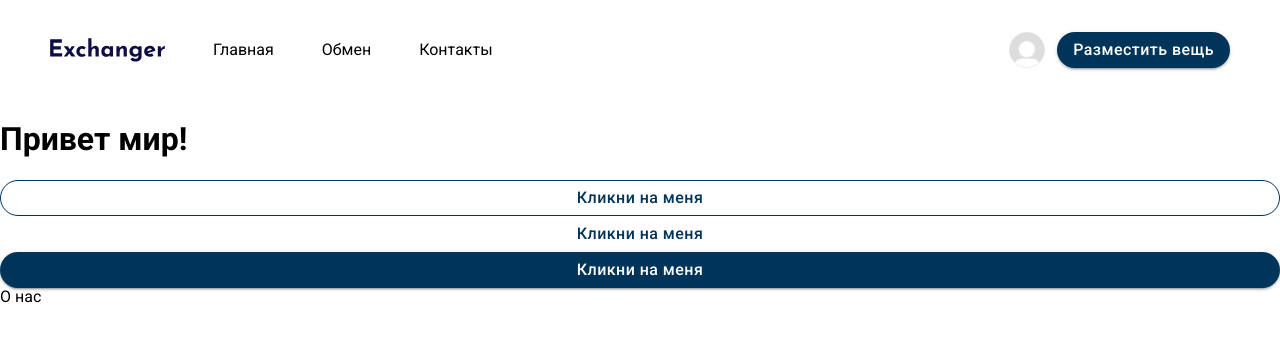
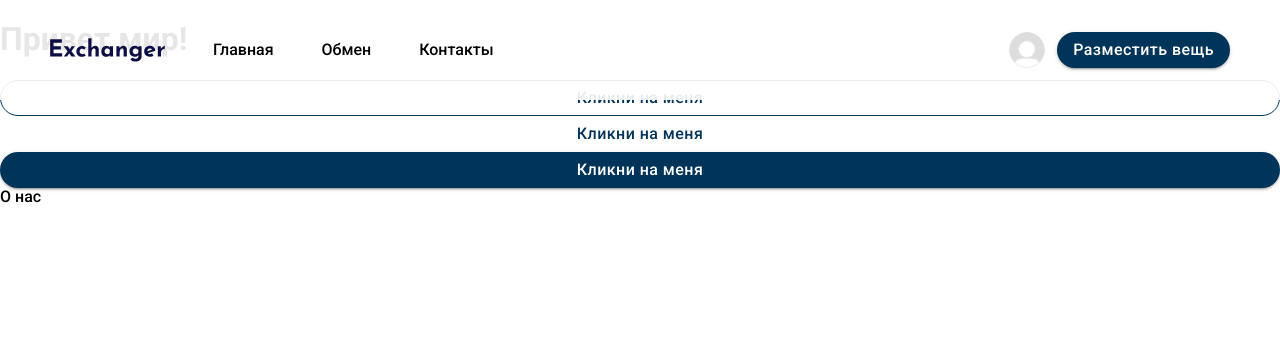
Before and after one commit to pustart/exchanger-front-dsr, a Next.js app: page / in a window 1280 px wide. Shown: the top 342 px of the page. Built offline with nearby package versions, Linux system fonts and the light colour scheme.

Commit message:
feat: add default page layout

```diff
--- a/src/styles/global.css
+++ b/src/styles/global.css
@@ -15,9 +15,10 @@
   --accent-strong-down: #00528C;
   --accent-weak: #0078CD;
   --complement-strong: #F7DBA7;
-  --complement-strong-up: #F7DBA7;
+  --complement-strong-up: #EEC77E;
   --complement-weak: #FCEED5;
   --complement-weak-up: #F1D092;
+  --complement-background: linear-gradient(134deg, #FCEED5 6.17%, #FCEED5 75.14%, #FFE7BA 100%);
   --critic-strong: #FF564F;
   --warning-strong: #FF912C;
   --success-strong: #34C759;
@@ -26,22 +27,25 @@
   font-size: 16px;
 }
 
+html, body, main {
+  position: relative;
 
-html, body, main {
   display: flex;
   overflow-x: hidden;
   flex-direction: column;
 
   box-sizing: border-box;
   width: 100vw;
-  height: 2000px;
+  min-height: 100vh;
 
   font-family: var(--font-roboto);
+  font-weight: 500;
   scrollbar-color: var(--faint-strong) var(--faint-weak-up);
 }
 
-main {
-  padding-top: 6.24rem;
+.default {
+  margin-top: 6.24rem;
+  margin-bottom: 14rem;
 }
 
 *,
```
Also changed, not shown: src/layouts/Layout.jsx (added, +24 -0 lines), 2 other files (tests, documents, lock files or other folders).
